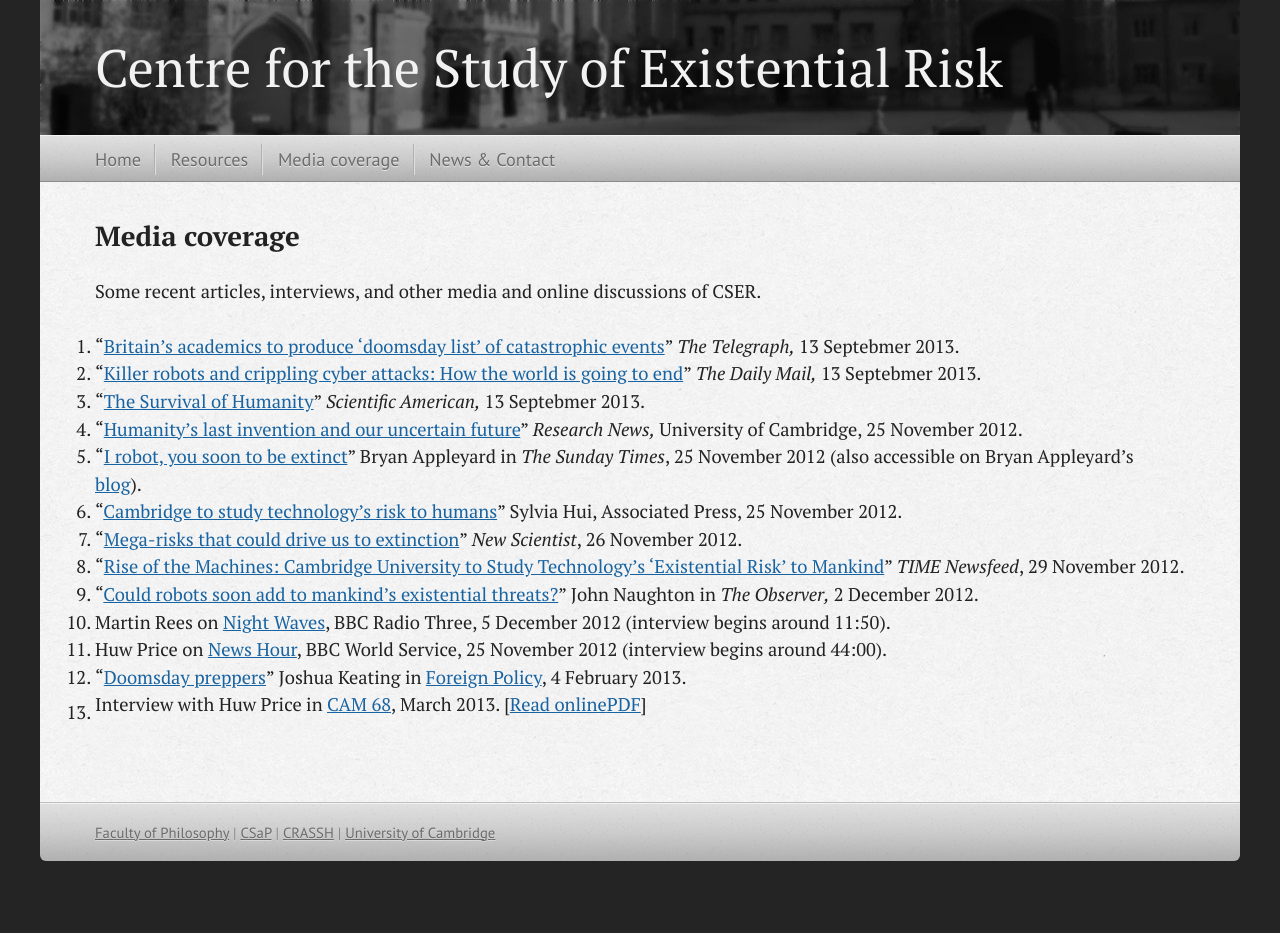
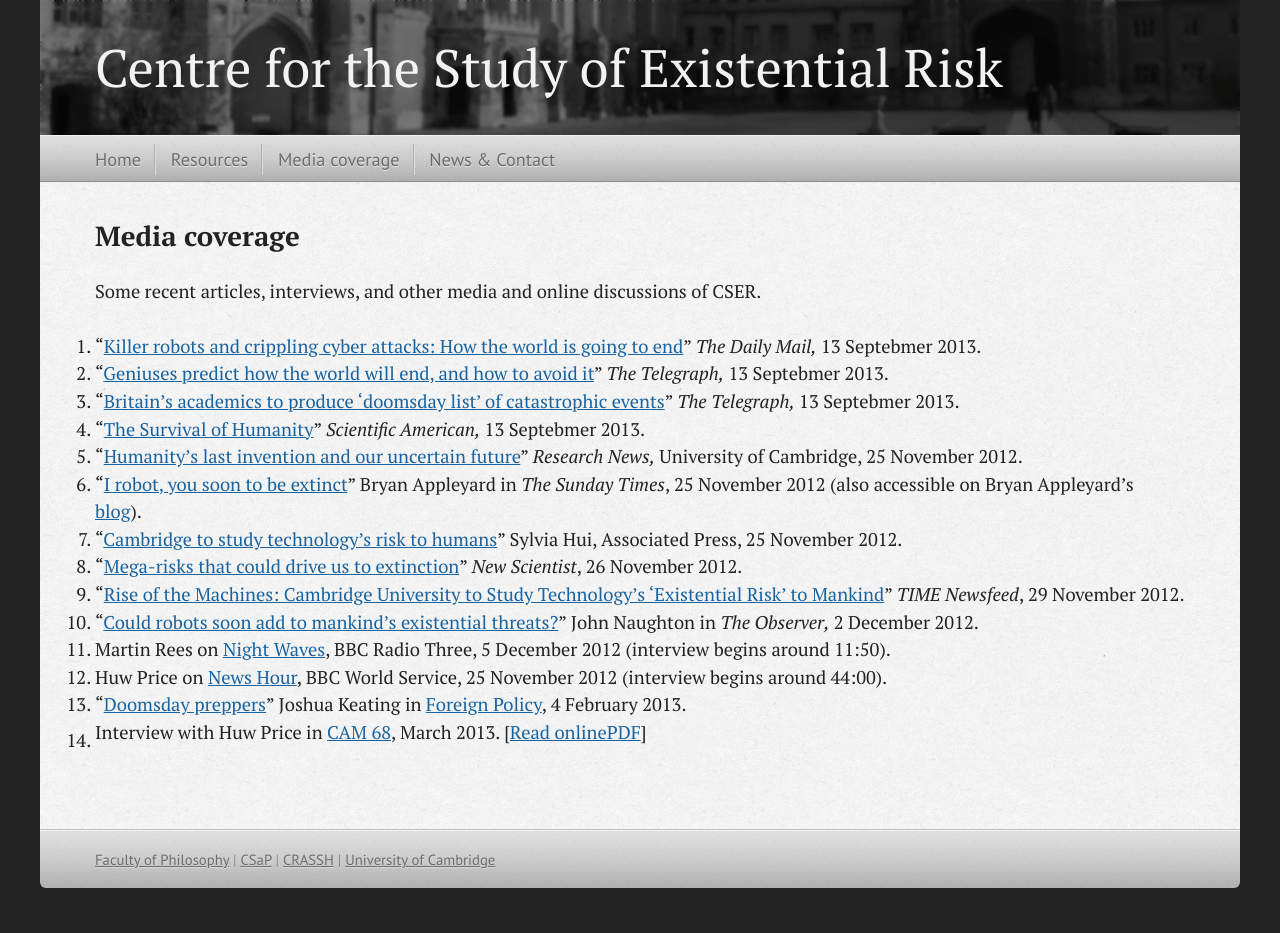
Before and after one commit to cseruk/cseruk.github.io, a Jekyll site: the page built from media.md, in a window 1280 px wide. Built offline with Jekyll 4.4.1, drawn with Linux system fonts in a browser that asks for light colours; nearby versions of some CDN libraries; Markdown is read by kramdown in place of the engine named in the settings; before the commit the page ends 905 px from its top, so only the background shows below that.

Commit message:
Update media.md

```diff
--- a/media.md
+++ b/media.md
@@ -7,8 +7,9 @@ sidebar: false
 
 Some recent articles, interviews, and other media and online discussions of CSER.
 
-1. "[Britain's academics to produce 'doomsday list' of catastrophic events](http://www.dailytelegraph.com.au/technology/sci-tech/geniuses-predict-how-the-world-will-end-and-how-to-avoid-it/story-fni0c0qq-1226718860033)" *The Telegraph,* 13 Septebmer 2013.
 1. "[Killer robots and crippling cyber attacks: How the world is going to end](http://www.dailymail.co.uk/sciencetech/article-2418990/Science-superheroes-famous-thinkers-form-doomsday-society-save-humanity-asteroids-pandemics--itself.html)" *The Daily Mail,* 13 Septebmer 2013.
+1. "[Geniuses predict how the world will end, and how to avoid it](http://www.heraldsun.com.au/technology/sci-tech/geniuses-predict-how-the-world-will-end-and-how-to-avoid-it/story-fni0c0qs-1226718860033)" *The Telegraph,* 13 Septebmer 2013.
+1. "[Britain's academics to produce 'doomsday list' of catastrophic events](http://www.telegraph.co.uk/science/10306413/Britains-academics-to-produce-doomsday-list-of-catastrophic-events.html)" *The Telegraph,* 13 Septebmer 2013.
 1. "[The Survival of Humanity](http://blogs.scientificamerican.com/guest-blog/2013/09/13/the-survival-of-humanity/)" *Scientific American,* 13 Septebmer 2013.
 1. "[Humanity’s last invention and our uncertain future](http://www.cam.ac.uk/research/news/humanitys-last-invention-and-our-uncertain-future/)" *Research News,* University of Cambridge, 25 November 2012.
 1. "[I robot, you soon to be extinct](http://www.thesundaytimes.co.uk/sto/newsreview/features/article1167225.ece)" Bryan Appleyard in *The Sunday Times*, 25 November 2012 (also accessible on Bryan Appleyard's [blog](http://www.bryanappleyard.com/i-extinct-you-robot/)).
```
